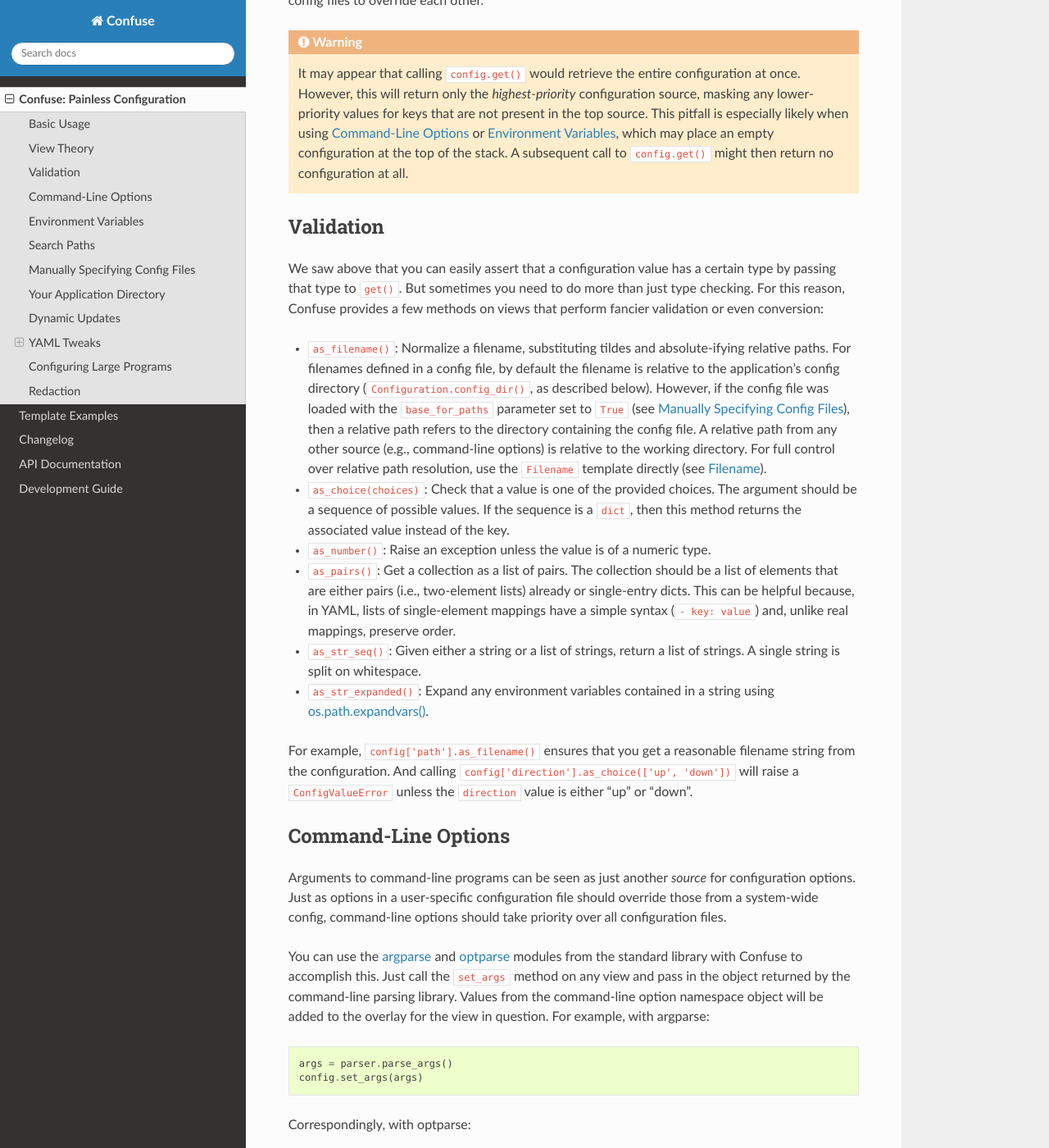
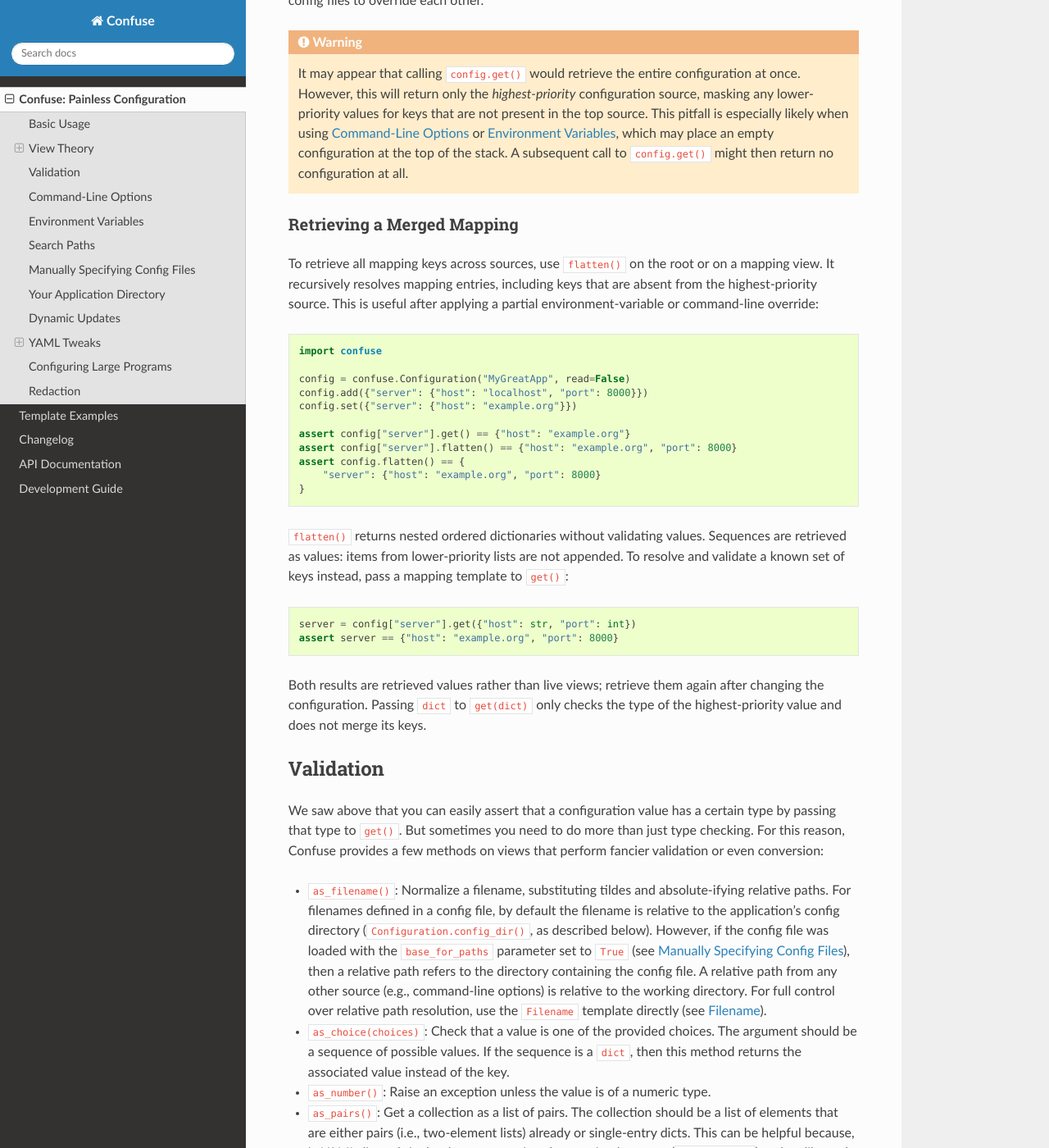
Before and after one commit to beetbox/confuse, a Sphinx documentation site: the page built from docs/usage.rst, in a window 1280 px wide and 1400 px high, scrolled down 1797 px. Shown: the whole window at 82% size. Built offline with Sphinx 7.4.7 and the Read the Docs theme 3.1.0, drawn with Linux system fonts in a browser that asks for light colours; some of the changed text lies outside the part shown.

Commit message:
Document retrieving merged configuration mappings with flatten

```diff
--- a/docs/usage.rst
+++ b/docs/usage.rst
@@ -33,7 +33,7 @@ consisting of nested dicts and lists—except that you need to call the method
     value = config["foo"][2]["bar"].get()
 
 Under the hood, accessing items in your configuration tree builds up a *view*
-into your app's configuration. Then, ``get()`` flattens this view into a value,
+into your app's configuration. Then, ``get()`` resolves this view to a value,
 performing a search through each configuration data source to find an answer.
 (More on views later.)
 
@@ -98,6 +98,42 @@ granularity you want config files to override each other.
     ``config.get()`` might then return no configuration at all.
 
 .. _xpath: https://www.w3.org/TR/xpath/
+
+Retrieving a Merged Mapping
+~~~~~~~~~~~~~~~~~~~~~~~~~~~
+
+To retrieve all mapping keys across sources, use ``flatten()`` on the root or
+on a mapping view. It recursively resolves mapping entries, including keys that
+are absent from the highest-priority source. This is useful after applying a
+partial environment-variable or command-line override:
+
+.. code-block:: python
+
+    import confuse
+
+    config = confuse.Configuration("MyGreatApp", read=False)
+    config.add({"server": {"host": "localhost", "port": 8000}})
+    config.set({"server": {"host": "example.org"}})
+
+    assert config["server"].get() == {"host": "example.org"}
+    assert config["server"].flatten() == {"host": "example.org", "port": 8000}
+    assert config.flatten() == {
+        "server": {"host": "example.org", "port": 8000}
+    }
+
+``flatten()`` returns nested ordered dictionaries without validating values.
+Sequences are retrieved as values: items from lower-priority lists are not
+appended. To resolve and validate a known set of keys instead, pass a mapping
+template to ``get()``:
+
+.. code-block:: python
+
+    server = config["server"].get({"host": str, "port": int})
+    assert server == {"host": "example.org", "port": 8000}
+
+Both results are retrieved values rather than live views; retrieve them again
+after changing the configuration. Passing ``dict`` to ``get(dict)`` only checks
+the type of the highest-priority value and does not merge its keys.
 
 Validation
 ----------
```
